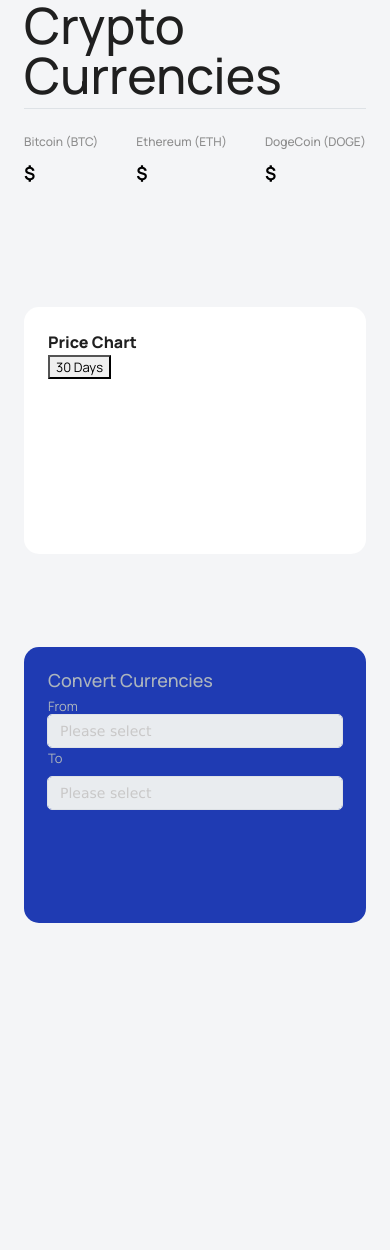
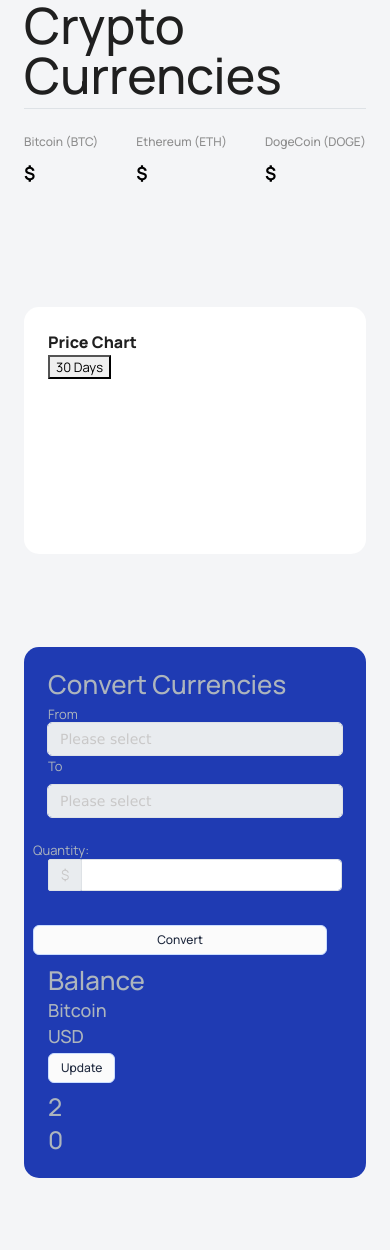
Before and after one commit to josuebecerra7/api_2, a Flask app: template Messbah/templates/index.html in a window 390 px wide. Before the commit the page ends 923 px from the top, so only its background shows below. Run offline with Flask 2, Linux system fonts and the light colour scheme; the template is opened without the code that fills it, so the values that code supplies are empty.

Commit message:
Update index.html
add balance and convert layout

```diff
--- a/Messbah/templates/index.html
+++ b/Messbah/templates/index.html
@@ -117,7 +117,7 @@
                           <div class="col-md-6 col-lg-12 grid-margin stretch-card">
                             <div class="card bg-primary card-rounded">
                               <div class="card-body pb-0">
-                                <h4>Convert Currencies<br></h4>
+                                <h2>Convert Currencies<br></h2>
 
                                 <div class="row">
                                   <div class="col-sm-4">
@@ -156,7 +156,51 @@
                                     </div>
                                           </div>
                                           </div><!-- form_table_row -->
+                                  </div>
+                                  <div class="col">
+                                    <!-- column 2-->
+                                    <div class="row">
+                                    Quantity:
+                                      <div class="input-group mb-3">
+                                       <div class="input-group-prepend">
+                                          <span class="input-group-text" id="inputGroup-sizing-default">$</span>
+                                       </div>
+                                       <input type="text" class="form-control" aria-label="Default" aria-describedby="inputGroup-sizing-default">
+                                    </div>
+                                    <div class="row">
+                                      <br>
+                                        <button type="button" class="btn btn-light">Convert</button>
+                                    </div>
+                                  </div>
 
+                                </div>
+
+                                </div>
+                                <div class="row">
+                                  <h2>Balance<br></h2>
+                                </div>
+                                <div class="row">
+                                  <div class="col-sm-4">
+                                    <h4>Bitcoin</h4>
+                                  </div>
+                                  <div class="col-sm-4">
+                                    <h4>USD</h4>
+                                  </div>
+                                  <div class="col-sm-4">
+                                    <button type="button" class="btn btn-light">Update</button>
+                                  </div>
+                                </div>
+                                <div class="row">
+                                  <div class="col-sm-4">
+                                    <h3>2</h3>
+                                  </div>
+                                  <div class="col-sm-4">
+                                    <h3>0</h3>
+                                  </div>
+                                  <div class="col-sm-4">
+                                    <!-- column 3-->
+                                  </div>
+                                </div>
                               </div>
 
 
```
